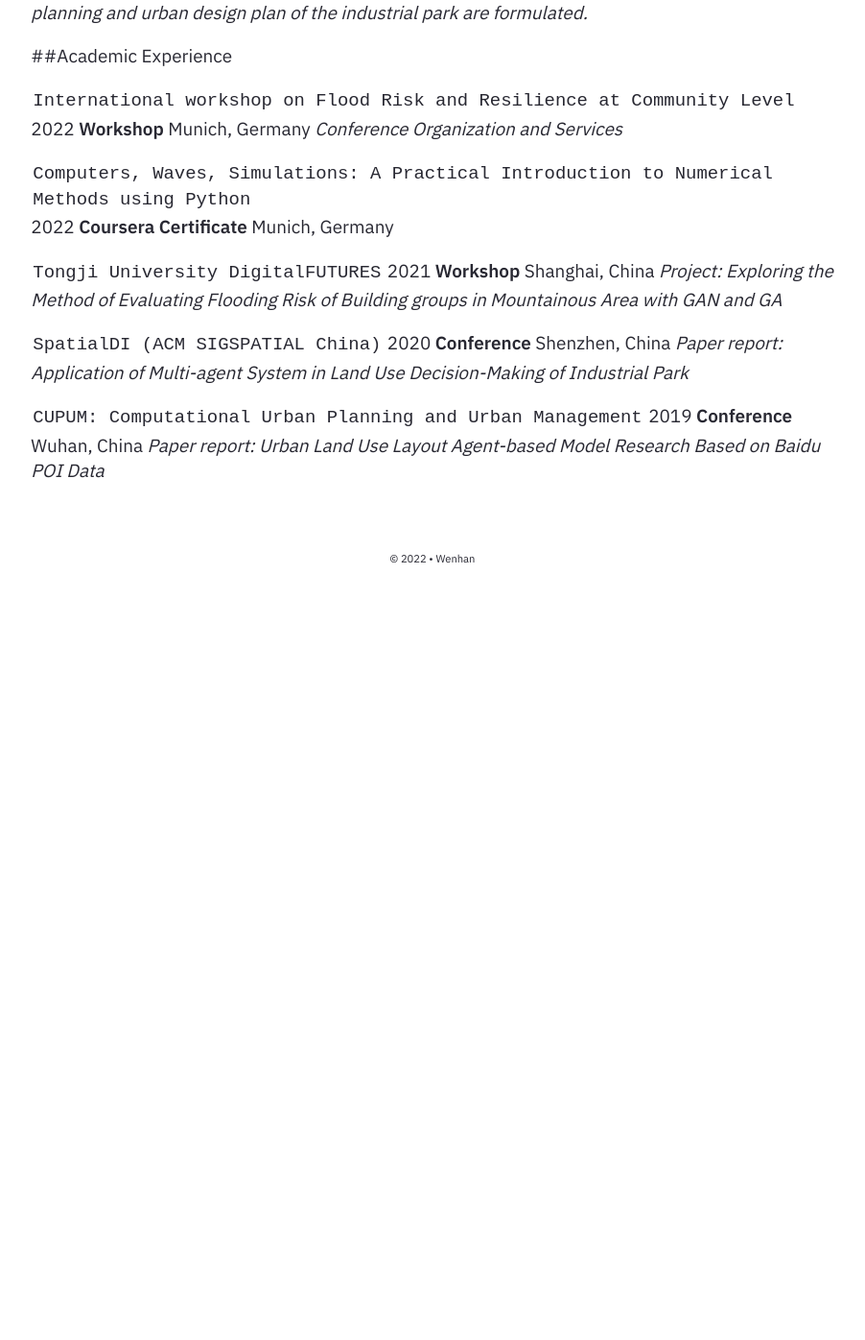
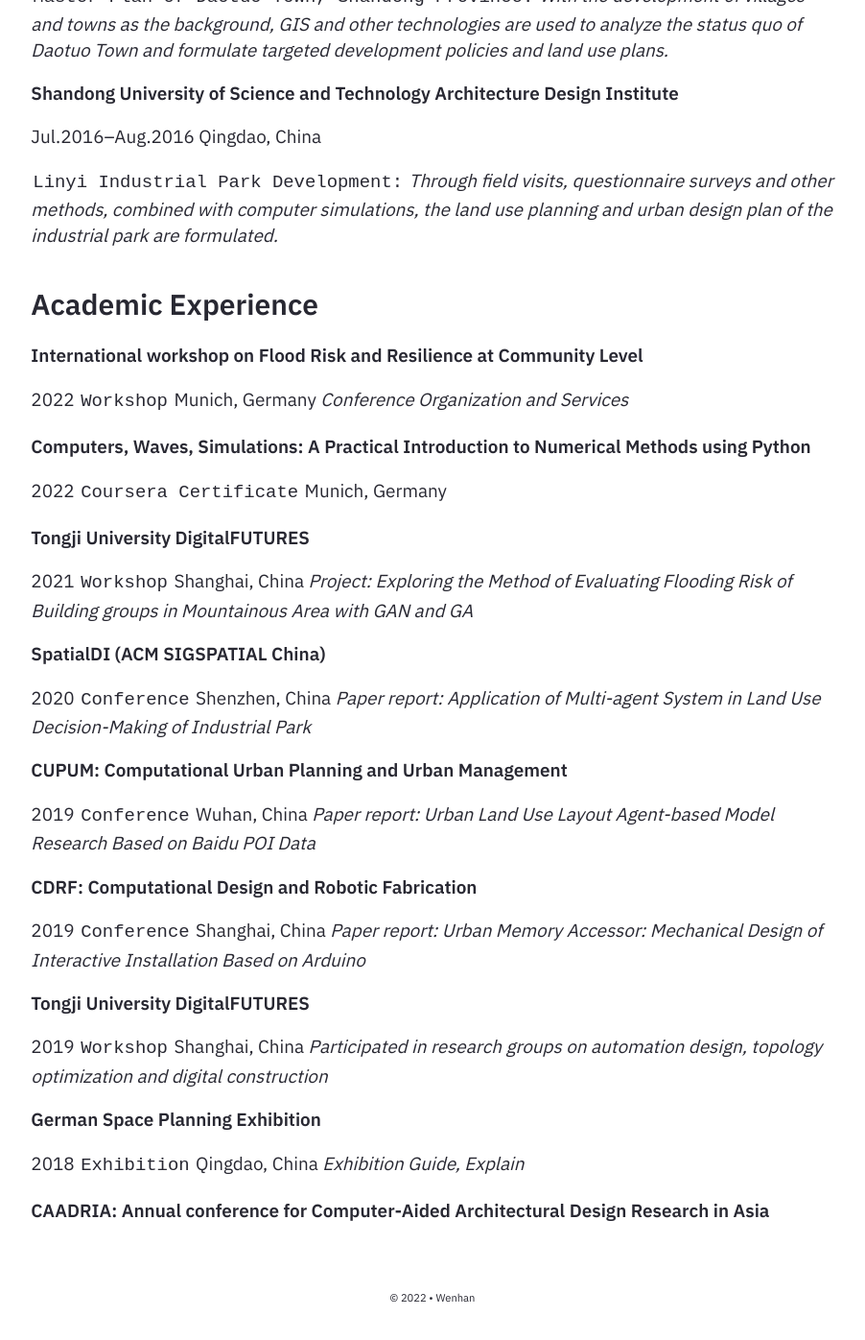
Before and after one commit to wenhanfeng/wenhanfeng.github.io, a Jekyll site: the page built from _posts/2020-03-01-cv.md, in a window 1280 px wide and 1400 px high, scrolled down 1114 px. Shown: the top 1396 px of the window at 96% size, without its empty margins (189-1091 px from the left). Built offline with Jekyll 4.4.1, drawn with Linux system fonts in a browser that asks for light colours; before the commit the page ends 1744 px from its top, so only the background shows below that; some of the changed text lies outside the part shown.

Commit message:
Update 2020-03-01-cv.md

```diff
--- a/_posts/2020-03-01-cv.md
+++ b/_posts/2020-03-01-cv.md
@@ -7,50 +7,84 @@
 November 2, 1996 · Male · Chinese
 
 
-##Education
+## Education
 
-`Ludwig Maximilian University of Munich (LMU): PhD student`
+**Ludwig Maximilian University of Munich (LMU): PhD student**
+
 10/2022 Munich, Germany
 
-`Rheinisch-Westfälische Technische Hochschule Aachen (RWTH): Master of Science in Urban Planning`
+**Rheinisch-Westfälische Technische Hochschule Aachen (RWTH): Master of Science in Urban Planning**
+
 09/2020 - 09/2022 Aachen, Germany
 
-`Shandong University of Science and Technology: Bachelor of Engineering in Urban Planning`
+**Shandong University of Science and Technology: Bachelor of Engineering in Urban Planning**
+
 09/2014 - 06/2019 Qingdao, China
 
 
-##Internship Experience
 
-`Citory Tech Company Ltd.`
-Aug.2018–Nov.2018 Shanghai, CHina
-**Jobs-Housing Balance Analysis**: *Analysed the job-housing balance in Pudong New Area, Shanghai through the cell phone signaling data. Modeled an ideal job-housing balance scene based on the principle of gradient, and compared it with actual data, so as to derive a spatial optimization strategy;*
-**Master Plan of Pudong New Area**: *Used machine learning to segment the image of urban street scenes and extract spatial elements (trees, sky, buildings) based on human vision to quantify the spatial quality of the street.*
+## Internship Experience
 
-`Qingdao Tourism Planning and Architecture Design Research Institute`
+**Citory Tech Company Ltd.**
+
+Aug.2018–Nov.2018 Shanghai, China
+
+`Jobs-Housing Balance Analysis:` *Analysed the job-housing balance in Pudong New Area, Shanghai through the cell phone signaling data. Modeled an ideal job-housing balance scene based on the principle of gradient, and compared it with actual data, so as to derive a spatial optimization strategy;*
+`Master Plan of Pudong New Area:` *Used machine learning to segment the image of urban street scenes and extract spatial elements (trees, sky, buildings) based on human vision to quantify the spatial quality of the street.*
+
+**Qingdao Tourism Planning and Architecture Design Research Institute**
+
 Nov.2017–Jan.2018 Qingdao, China
-**Master Plan of Daotuo Town, Shandong Province**: *With the development of villages and towns as the background, GIS and other technologies are used to analyze the status quo of Daotuo Town and formulate targeted development policies and land use plans.*
 
-`Shandong University of Science and Technology Architecture Design Institute`
+`Master Plan of Daotuo Town, Shandong Province:` *With the development of villages and towns as the background, GIS and other technologies are used to analyze the status quo of Daotuo Town and formulate targeted development policies and land use plans.*
+
+**Shandong University of Science and Technology Architecture Design Institute**
+
 Jul.2016–Aug.2016 Qingdao, China
-**Linyi Industrial Park Development**: *Through field visits, questionnaire surveys and other methods, combined with computer simulations, the land use planning and urban design plan of the industrial park are formulated.*
 
-##Academic Experience
+`Linyi Industrial Park Development:` *Through field visits, questionnaire surveys and other methods, combined with computer simulations, the land use planning and urban design plan of the industrial park are formulated.*
 
-`International workshop on Flood Risk and Resilience at Community Level`
-2022 **Workshop** Munich, Germany
+
+
+## Academic Experience
+
+**International workshop on Flood Risk and Resilience at Community Level**
+
+2022 `Workshop` Munich, Germany
 *Conference Organization and Services*
 
-`Computers, Waves, Simulations: A Practical Introduction to Numerical Methods using Python`
-2022 **Coursera Certificate** Munich, Germany
+**Computers, Waves, Simulations: A Practical Introduction to Numerical Methods using Python**
 
-`Tongji University DigitalFUTURES`
-2021 **Workshop** Shanghai, China
+2022 `Coursera Certificate` Munich, Germany
+
+**Tongji University DigitalFUTURES**
+
+2021 `Workshop` Shanghai, China
 *Project: Exploring the Method of Evaluating Flooding Risk of Building groups in Mountainous Area with GAN and GA*
 
-`SpatialDI (ACM SIGSPATIAL China)`
-2020 **Conference** Shenzhen, China
+**SpatialDI (ACM SIGSPATIAL China)**
+
+2020 `Conference` Shenzhen, China
 *Paper report: Application of Multi-agent System in Land Use Decision-Making of Industrial Park*
 
-`CUPUM: Computational Urban Planning and Urban Management`
-2019 **Conference** Wuhan, China
+**CUPUM: Computational Urban Planning and Urban Management**
+
+2019 `Conference` Wuhan, China
 *Paper report: Urban Land Use Layout Agent-based Model Research Based on Baidu POI Data*
+
+**CDRF: Computational Design and Robotic Fabrication**
+
+2019 `Conference` Shanghai, China
+*Paper report: Urban Memory Accessor: Mechanical Design of Interactive Installation Based on Arduino*
+
+**Tongji University DigitalFUTURES**
+
+2019 `Workshop` Shanghai, China
+*Participated in research groups on automation design, topology optimization and digital construction*
+
+**German Space Planning Exhibition**
+
+2018 `Exhibition` Qingdao, China
+*Exhibition Guide, Explain*
+
+**CAADRIA: Annual conference for Computer-Aided Architectural Design Research in Asia**
```
